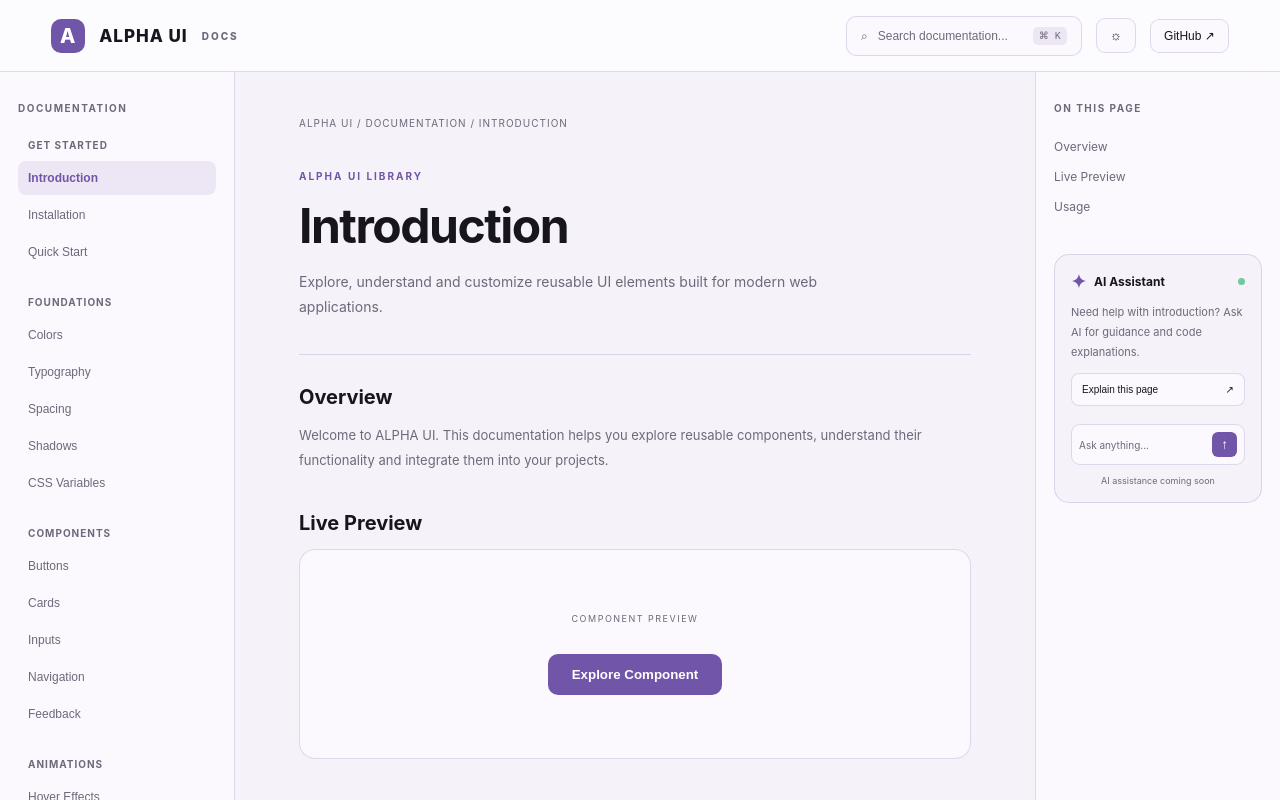
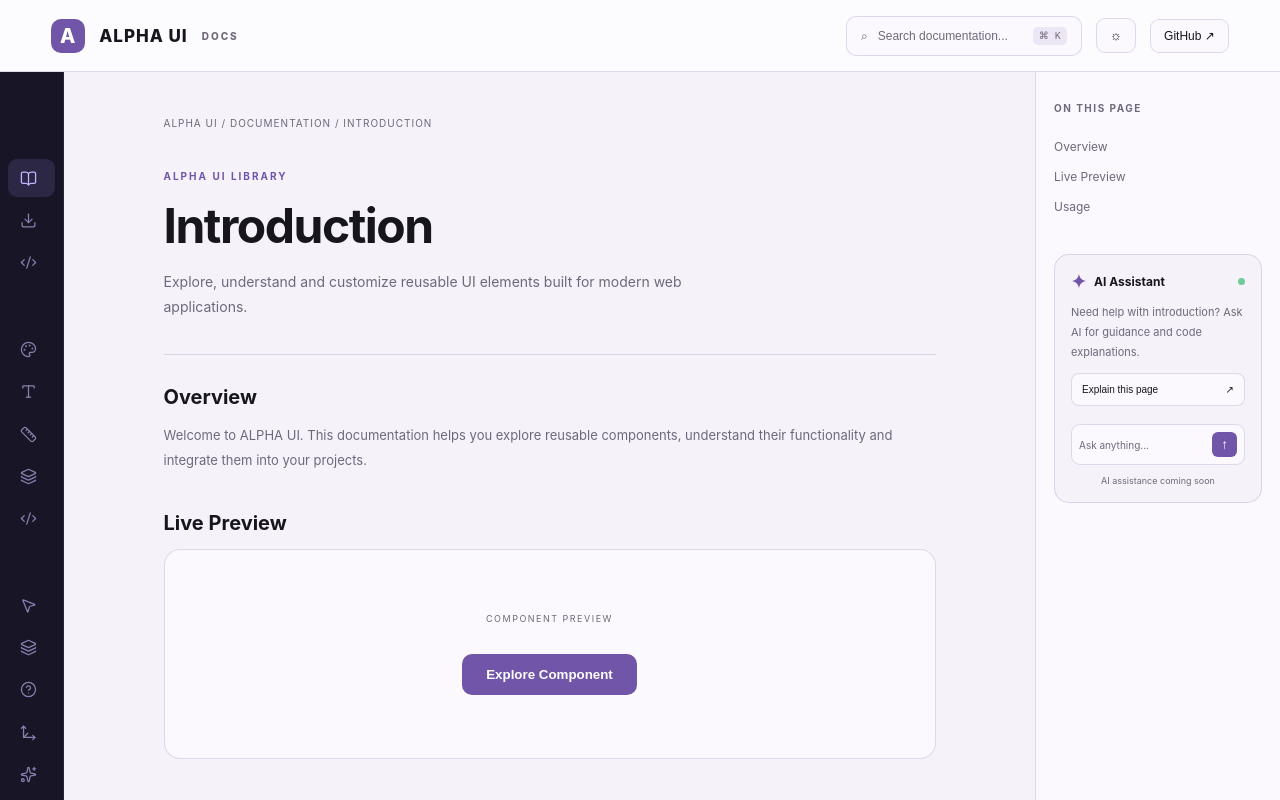
Before and after one commit to rosepeacemaker/resueable-components, a React (Vite) app in the folder Frontend/: page /docs in a window 1280 px wide. Shown: the top 800 px of the page. Built offline with nearby package versions, Linux system fonts and the light colour scheme; no server answers.

Commit message:
feat: enhance Docs page; refactor navigation structure and improve sidebar interaction with icons and animations

```diff
--- /dev/null
+++ b/Frontend/src/config/docsNavigation.js
@@ -0,0 +1,62 @@
+
+import {
+  BookOpen,
+  Download,
+  Palette,
+  Type,
+  Ruler,
+  Layers,
+  Code2,
+  MousePointer2,
+  Sparkles,
+  Box,
+  CircleHelp,
+  Move3D,
+} from "lucide-react";
+
+export const navigation = [
+  {
+    title: "GET STARTED",
+    items: [
+      { label: "Introduction", icon: BookOpen },
+      { label: "Installation", icon: Download },
+      { label: "Quick Start", icon: Code2 },
+    ],
+  },
+  {
+    title: "FOUNDATIONS",
+    items: [
+      { label: "Colors", icon: Palette },
+      { label: "Typography", icon: Type },
+      { label: "Spacing", icon: Ruler },
+      { label: "Shadows", icon: Layers },
+      { label: "CSS Variables", icon: Code2 },
+    ],
+  },
+  {
+    title: "COMPONENTS",
+    items: [
+      { label: "Buttons", icon: MousePointer2 },
+      { label: "Cards", icon: Layers },
+      { label: "Inputs", icon: CircleHelp },
+      { label: "Navigation", icon: Move3D },
+      { label: "Feedback", icon: Sparkles },
+    ],
+  },
+  {
+    title: "ANIMATIONS",
+    items: [
+      { label: "Hover Effects", icon: MousePointer2 },
+      { label: "Transitions", icon: Move3D },
+      { label: "GSAP Animations", icon: Sparkles },
+    ],
+  },
+  {
+    title: "3D & INTERACTIONS",
+    items: [
+      { label: "3D Components", icon: Box },
+      { label: "Half Reveal", icon: Layers },
+      { label: "Cursor Effects", icon: MousePointer2 },
+    ],
+  },
+];
--- a/Frontend/src/pages/docs/Docs.css
+++ b/Frontend/src/pages/docs/Docs.css
@@ -74,13 +74,28 @@
 }
 .docs__layout {
   display: grid;
-  grid-template-columns: 235px minmax(0, 1fr) 245px;
+  grid-template-columns: 64px minmax(0, 1fr) 245px;
   min-height: calc(100vh - 72px);
+  transition: grid-template-columns 0.35s ease;
+}
+.docs__layout:has(.docs__sidebar:hover) {
+  grid-template-columns: 205px minmax(0, 1fr) 245px;
 }
 .docs__sidebar {
-  padding: 30px 18px;
-  border-right: 1px solid var(--rose-glass-border);
-  background: var(--rose-surface);
+  position: relative;
+  z-index: 10;
+  width: 100%;
+  min-width: 0;
+  min-height: calc(100vh - 72px);
+  padding: 28px 8px;
+  overflow: hidden;
+  background: #171526;
+  color: #f4f0ff;
+  border-right: 1px solid rgba(255, 255, 255, 0.08);
+  transition: padding 0.35s ease;
+}
+.docs__sidebar:hover {
+  padding: 28px 16px;
 }
 .docs__sidebar-heading, .docs__panel-heading {
   margin-bottom: 25px;
@@ -98,29 +113,74 @@
   font-size: 10px;
   letter-spacing: 1px;
 }
-.docs__nav-item {
-  display: block;
+.docs__sidebar .docs__sidebar-heading,
+.docs__sidebar .docs__nav-group h3,
+.docs__sidebar .docs__nav-item span {
+  opacity: 0;
+  visibility: hidden;
+  white-space: nowrap;
+  transition: opacity 0.2s ease;
+}
+.docs__sidebar:hover .docs__sidebar-heading,
+.docs__sidebar:hover .docs__nav-group h3,
+.docs__sidebar:hover .docs__nav-item span {
+  opacity: 1;
+  visibility: visible;
+}
+.docs__sidebar .docs__sidebar-heading {
+  color: #8f89a8;
+}
+.docs__sidebar .docs__nav-group h3 {
+  color: #77718f;
+}
+.docs__sidebar .docs__nav-item {
+  color: #b5afc9;
+}
+.docs__sidebar .docs__nav-item svg {
+  color: #a99bcf;
+}
+.docs__sidebar .docs__nav-item.active {
+  background: rgba(167, 139, 250, 0.18);
+  color: #d8caff;
+}
+.docs__sidebar .docs__nav-item.active svg {
+  color: #c4b5fd;
+}
+.docs .docs__nav-item {
   width: 100%;
-  margin: 3px 0;
-  padding: 10px;
+  display: flex;
+  align-items: center;
+  gap: 12px;
+  padding: 10px 12px;
+  margin-bottom: 4px;
   border: none;
-  border-radius: 8px;
+  border-radius: 9px;
   background: transparent;
   color: var(--rose-muted);
+  font-size: 13px;
+  font-weight: 500;
   text-align: left;
-  font-size: 12px;
   cursor: pointer;
   transition: all 0.25s ease;
 }
-.docs__nav-item:hover {
-  background: var(--rose-surface-secondary);
+.docs .docs__nav-item svg {
+  flex-shrink: 0;
+  opacity: 0.8;
+}
+.docs .docs__nav-item span {
+  line-height: 1.4;
+}
+.docs .docs__nav-item:hover {
+  background: rgba(167, 139, 250, 0.1);
   color: var(--rose-primary);
-  padding-left: 15px;
 }
-.docs__nav-item.active {
-  background: var(--rose-surface-secondary);
+.docs .docs__nav-item.active {
+  background: rgba(167, 139, 250, 0.15);
   color: var(--rose-primary);
-  font-weight: 700;
+  font-weight: 600;
+}
+.docs .docs__nav-item.active svg {
+  opacity: 1;
 }
 .docs__content {
   width: 100%;
@@ -337,7 +397,85 @@
     grid-template-columns: 1fr;
   }
   .docs__sidebar {
-    display: none;
+    position: relative;
+    z-index: 20;
+    width: 64px;
+    min-width: 64px;
+    min-height: calc(100vh - 72px);
+    padding: 28px 8px;
+    overflow: hidden;
+    background: #171526;
+    color: #f4f0ff;
+    border-right: 1px solid rgba(255, 255, 255, 0.08);
+    transition: width 0.35s ease, min-width 0.35s ease, padding 0.35s ease;
+  }
+  .docs__sidebar:hover {
+    width: 235px;
+    min-width: 235px;
+    padding: 28px 16px;
+  }
+  .docs__sidebar .docs__sidebar-heading,
+  .docs__sidebar .docs__nav-group h3,
+  .docs__sidebar .docs__nav-item span {
+    opacity: 0;
+    visibility: hidden;
+    transition: opacity 0.2s ease;
+    white-space: nowrap;
+  }
+  .docs__sidebar:hover .docs__sidebar-heading,
+  .docs__sidebar:hover .docs__nav-group h3,
+  .docs__sidebar:hover .docs__nav-item span {
+    opacity: 1;
+    visibility: visible;
+  }
+  .docs__sidebar .docs__sidebar-heading {
+    color: #8f89a8;
+    font-size: 10px;
+    font-weight: 700;
+    letter-spacing: 1.5px;
+    margin-bottom: 28px;
+    padding-left: 12px;
+  }
+  .docs__sidebar .docs__nav-group {
+    margin-bottom: 27px;
+  }
+  .docs__sidebar .docs__nav-group h3 {
+    color: #77718f;
+    font-size: 10px;
+    font-weight: 700;
+    letter-spacing: 1.2px;
+    margin: 0 0 10px;
+    padding-left: 12px;
+  }
+  .docs__sidebar .docs__nav-item {
+    display: flex;
+    align-items: center;
+    gap: 12px;
+    width: 100%;
+    min-width: 0;
+    padding: 11px 12px;
+    margin-bottom: 4px;
+    border: 0;
+    border-radius: 9px;
+    background: transparent;
+    color: #b5afc9;
+    text-align: left;
+    cursor: pointer;
+  }
+  .docs__sidebar .docs__nav-item svg {
+    flex-shrink: 0;
+    color: #9189ae;
+  }
+  .docs__sidebar .docs__nav-item:hover {
+    background: rgba(167, 139, 250, 0.12);
+    color: #fff;
+  }
+  .docs__sidebar .docs__nav-item.active {
+    background: rgba(167, 139, 250, 0.18);
+    color: #d8caff;
+  }
+  .docs__sidebar .docs__nav-item.active svg {
+    color: #c4b5fd;
   }
   .docs__content {
     padding: 30px 20px;
--- a/Frontend/src/pages/docs/Docs.jsx
+++ b/Frontend/src/pages/docs/Docs.jsx
@@ -1,29 +1,10 @@
 
 import { useState } from "react";
 import "./Docs.scss";
+import { navigation } from "../../config/docsNavigation";
 
-const navigation = [
-  {
-    title: "GET STARTED",
-    items: ["Introduction", "Installation", "Quick Start"],
-  },
-  {
-    title: "FOUNDATIONS",
-    items: ["Colors", "Typography", "Spacing", "Shadows", "CSS Variables"],
-  },
-  {
-    title: "COMPONENTS",
-    items: ["Buttons", "Cards", "Inputs", "Navigation", "Feedback"],
-  },
-  {
-    title: "ANIMATIONS",
-    items: ["Hover Effects", "Transitions", "GSAP Animations"],
-  },
-  {
-    title: "3D & INTERACTIONS",
-    items: ["3D Components", "Half Reveal", "Cursor Effects"],
-  },
-];
+
+
 
 function Docs() {
   const [activeItem, setActiveItem] = useState("Introduction");
@@ -64,17 +45,22 @@ function Docs() {
             <div className="docs__nav-group" key={group.title}>
               <h3>{group.title}</h3>
 
-              {group.items.map((item) => (
-                <button
-                  key={item}
-                  className={`docs__nav-item ${
-                    activeItem === item ? "active" : ""
-                  }`}
-                  onClick={() => setActiveItem(item)}
-                >
-                  {item}
-                </button>
-              ))}
+              {group.items.map((item) => {
+  const Icon = item.icon;
+
+  return (
+    <button
+      key={item.label}
+      className={`docs__nav-item ${
+        activeItem === item.label ? "active" : ""
+      }`}
+      onClick={() => setActiveItem(item.label)}
+    >
+      <Icon size={17} strokeWidth={1.8} />
+      <span>{item.label}</span>
+    </button>
+  );
+})}
             </div>
           ))}
         </aside>
--- a/Frontend/src/pages/docs/Docs.scss
+++ b/Frontend/src/pages/docs/Docs.scss
@@ -84,17 +84,41 @@
     font-size: 12px;
   }
 
+
 &__layout {
   display: grid;
-    grid-template-columns: 235px minmax(0, 1fr) 245px;
+  grid-template-columns: 64px minmax(0, 1fr) 245px;
   min-height: calc(100vh - 72px);
+  transition: grid-template-columns 0.35s ease;
+
+  &:has(.docs__sidebar:hover) {
+    grid-template-columns: 205px minmax(0, 1fr) 245px;
+  }
 }
 
 &__sidebar {
-    padding: 30px 18px;
-    border-right: 1px solid var(--rose-glass-border);
-    background: var(--rose-surface);
+  position: relative;
+  z-index: 10;
+
+  width: 100%;
+  min-width: 0;
+  min-height: calc(100vh - 72px);
+  padding: 28px 8px;
+
+  overflow: hidden;
+
+  background: #171526;
+  color: #f4f0ff;
+
+  border-right: 1px solid rgba(255, 255, 255, 0.08);
+
+  transition: padding 0.35s ease;
+
+  &:hover {
+    padding: 28px 16px;
   }
+}
+
 
   &__sidebar-heading,
   &__panel-heading {
@@ -115,31 +139,99 @@
       letter-spacing: 1px;
     }
   }
+//   adding new addtional //
 
-  &__nav-item {
-    display: block;
+
+&__sidebar {
+  .docs__sidebar-heading,
+  .docs__nav-group h3,
+  .docs__nav-item span {
+    opacity: 0;
+    visibility: hidden;
+    white-space: nowrap;
+    transition: opacity 0.2s ease;
+  }
+
+  &:hover {
+    .docs__sidebar-heading,
+    .docs__nav-group h3,
+    .docs__nav-item span {
+      opacity: 1;
+      visibility: visible;
+    }
+  }
+
+  .docs__sidebar-heading {
+    color: #8f89a8;
+  }
+
+  .docs__nav-group h3 {
+    color: #77718f;
+  }
+
+  .docs__nav-item {
+    color: #b5afc9;
+
+    svg {
+      color: #a99bcf;
+    }
+
+    &.active {
+      background: rgba(167, 139, 250, 0.18);
+      color: #d8caff;
+
+      svg {
+        color: #c4b5fd;
+      }
+    }
+  }
+}
+
+
+  .docs__nav-item {
   width: 100%;
-    margin: 3px 0;
-    padding: 10px;
+  display: flex;
+  align-items: center;
+  gap: 12px;
+
+  padding: 10px 12px;
+  margin-bottom: 4px;
+
   border: none;
-    border-radius: 8px;
+  border-radius: 9px;
+
   background: transparent;
   color: var(--rose-muted);
+
+  font-size: 13px;
+  font-weight: 500;
   text-align: left;
-    font-size: 12px;
+
   cursor: pointer;
   transition: all 0.25s ease;
 
+  svg {
+    flex-shrink: 0;
+    opacity: 0.8;
+  }
+
+  span {
+    line-height: 1.4;
+  }
+
   &:hover {
-      background: var(--rose-surface-secondary);
+    background: rgba(167, 139, 250, 0.1);
     color: var(--rose-primary);
-      padding-left: 15px;
   }
 
   &.active {
-      background: var(--rose-surface-secondary);
+    background: rgba(167, 139, 250, 0.15);
     color: var(--rose-primary);
-      font-weight: 700;
+    font-weight: 600;
+
+    svg {
+      opacity: 1;
+    }
   }
 }
 
@@ -393,8 +485,111 @@
     grid-template-columns: 1fr;
   }
 
+
 .docs__sidebar {
-    display: none;
+  position: relative;
+  z-index: 20;
+
+  width: 64px;
+  min-width: 64px;
+  min-height: calc(100vh - 72px);
+
+  padding: 28px 8px;
+  overflow: hidden;
+
+  background: #171526;
+  color: #f4f0ff;
+
+  border-right: 1px solid rgba(255, 255, 255, 0.08);
+
+  transition:
+    width 0.35s ease,
+    min-width 0.35s ease,
+    padding 0.35s ease;
+
+  &:hover {
+    width: 235px;
+    min-width: 235px;
+    padding: 28px 16px;
+  }
+
+  .docs__sidebar-heading,
+  .docs__nav-group h3,
+  .docs__nav-item span {
+    opacity: 0;
+    visibility: hidden;
+    transition: opacity 0.2s ease;
+    white-space: nowrap;
+  }
+
+  &:hover {
+    .docs__sidebar-heading,
+    .docs__nav-group h3,
+    .docs__nav-item span {
+      opacity: 1;
+      visibility: visible;
+    }
+  }
+
+  .docs__sidebar-heading {
+    color: #8f89a8;
+    font-size: 10px;
+    font-weight: 700;
+    letter-spacing: 1.5px;
+    margin-bottom: 28px;
+    padding-left: 12px;
+  }
+
+  .docs__nav-group {
+    margin-bottom: 27px;
+
+    h3 {
+      color: #77718f;
+      font-size: 10px;
+      font-weight: 700;
+      letter-spacing: 1.2px;
+      margin: 0 0 10px;
+      padding-left: 12px;
+    }
+  }
+
+  .docs__nav-item {
+    display: flex;
+    align-items: center;
+    gap: 12px;
+
+    width: 100%;
+    min-width: 0;
+    padding: 11px 12px;
+    margin-bottom: 4px;
+
+    border: 0;
+    border-radius: 9px;
+    background: transparent;
+
+    color: #b5afc9;
+    text-align: left;
+    cursor: pointer;
+
+    svg {
+      flex-shrink: 0;
+      color: #9189ae;
+    }
+
+    &:hover {
+      background: rgba(167, 139, 250, 0.12);
+      color: #fff;
+    }
+
+    &.active {
+      background: rgba(167, 139, 250, 0.18);
+      color: #d8caff;
+
+      svg {
+        color: #c4b5fd;
+      }
+    }
+  }
 }
 
   .docs__content {
```
Also changed, not shown: 1 other file (tests, documents, lock files or other folders). Lines whose indentation alone changed are shown as unchanged.
